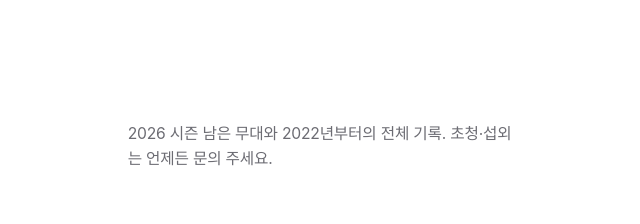
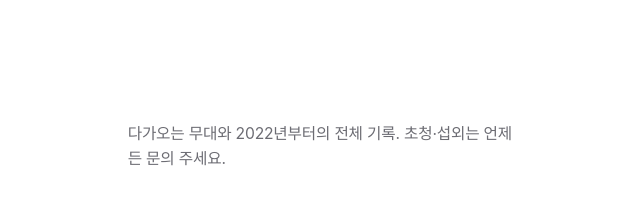
Before and after one commit to saxophone2024-spec/brandon-website-preview, a plain HTML site: page index.html in a window 1280 px wide. Shown: the part 4760-4984 px from the top of the page, 640-1280 px from the left. Drawn offline with Linux system fonts and the light colour scheme; a web font is replaced by a local one.

Commit message:
Schedule copy: year-agnostic intro, simpler empty state

```diff
--- a/index.html
+++ b/index.html
@@ -305,7 +305,7 @@
         <span class="label"><b>03</b> Schedule</span>
         <h2 class="h2" style="margin-top:14px"><span class="ko">공연 일정</span><span class="en">Schedule</span></h2>
       </div>
-      <p><span class="ko">2026 시즌 남은 무대와 2022년부터의 전체 기록. 초청·섭외는 언제든 문의 주세요.</span><span class="en">The rest of the 2026 season, and every date since 2022. For invitations, get in touch any time.</span></p>
+      <p><span class="ko">다가오는 무대와 2022년부터의 전체 기록. 초청·섭외는 언제든 문의 주세요.</span><span class="en">Upcoming dates and every performance since 2022. For invitations, get in touch any time.</span></p>
     </div>
 
     <div class="sched">
@@ -384,7 +384,6 @@
       </ul>
       <p class="sched__empty" id="sched-empty" hidden>
         <span class="ko">현재 확정된 공연이 없습니다. 다음 시즌 일정은 확정되는 대로 이곳에 올립니다.</span><span class="en">No dates are currently announced. The next season appears here as it is confirmed.</span>
-        <a href="#contact"><span class="ko">섭외 문의</span><span class="en">Booking enquiry</span> →</a>
       </p>
       <div class="note-bar">
         <p><span class="ko">초청 공연·강연·마스터클래스는 일정 조율이 가능합니다. 프라이빗 콘서트 문의도 환영합니다.</span><span class="en">Invited concerts, talks and masterclasses can be scheduled around your dates. Private concerts welcome.</span></p>
```
